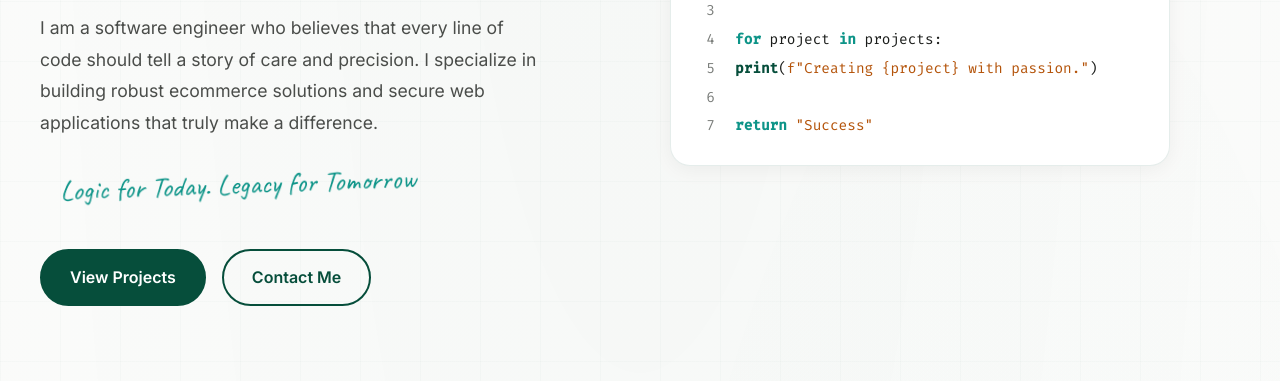
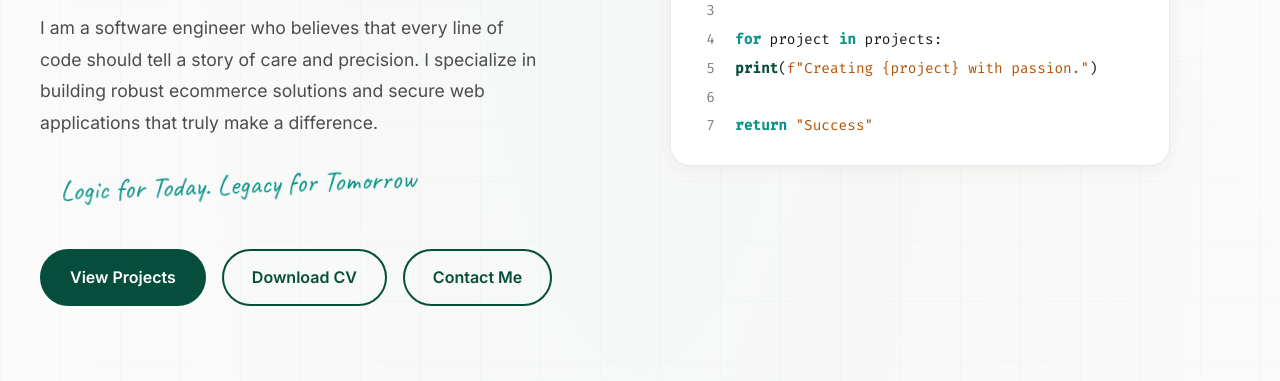
Before and after one commit to Mapetere/personal_portfolio, a website: page index.html in a window 1280 px wide. Shown: the part 419-800 px from the top of the page. Drawn offline with Linux system fonts and the light colour scheme.

Commit message:
feat: add Download CV button to Hero section

```diff
--- a/index.html
+++ b/index.html
@@ -66,6 +66,7 @@
                 </div>
                 <div class="hero-cta">
                     <a href="#projects" class="btn btn-primary">View Projects</a>
+                    <a href="cv" class="btn btn-secondary">Download CV</a>
                     <a href="#contact" class="btn btn-secondary">Contact Me</a>
                 </div>
             </div>
```
